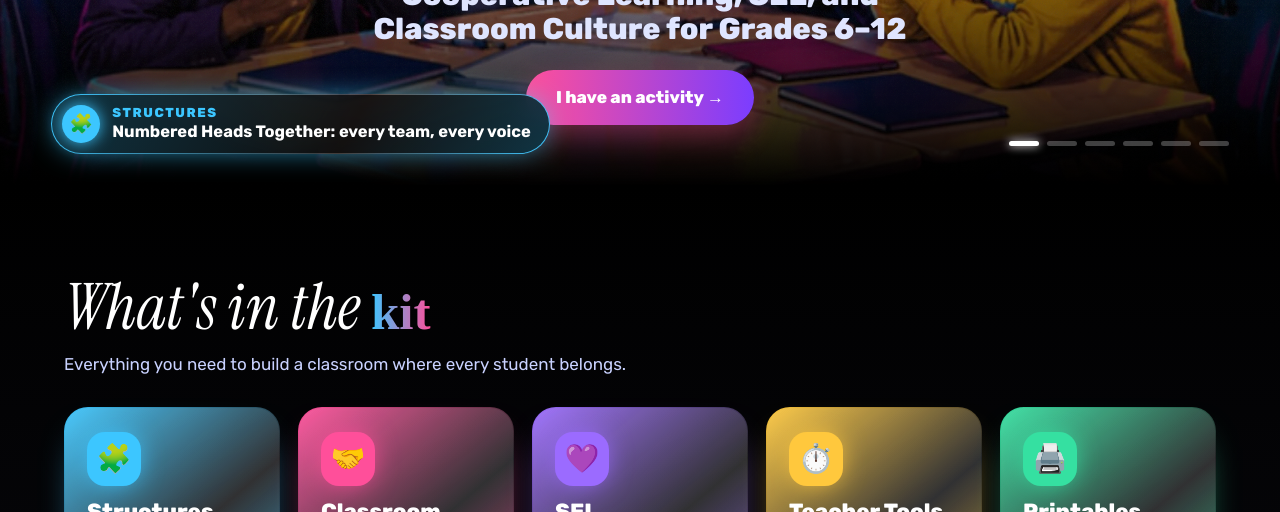
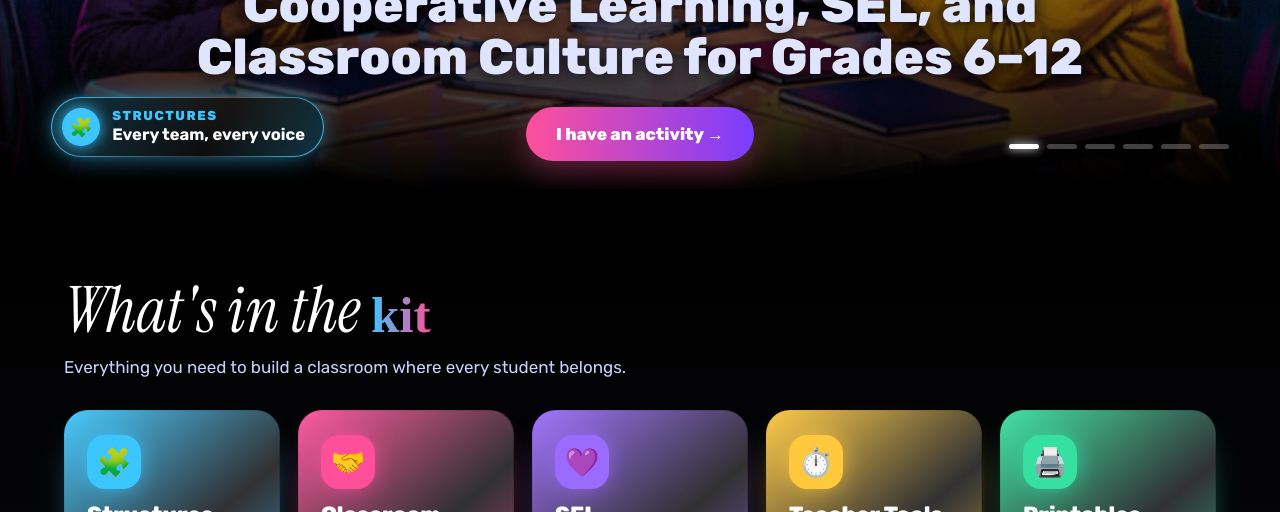
Before and after one commit to dsblocker/BuildBelong.org, a plain HTML site: page index.html in a window 1280 px wide. Shown: the part 588-1100 px from the top of the page. Drawn offline with Linux system fonts and the light colour scheme; a web font is replaced by a local one.

Commit message:
Bigger Cafeteria subheader; simpler Structures caption
Co-Authored-By: Claude Opus 5.5 <noreply@anthropic.com>
Claude-Session: https://claude.ai/code/session_01CAZ7VDXAwZW2tXkT3x9Tpf

```diff
--- a/index.html
+++ b/index.html
@@ -58,7 +58,7 @@ a{text-decoration:none}
 h1{margin:clamp(0px,1vh,10px) 0 0;line-height:.9;font-weight:400}
 h1 .s{font:italic 400 clamp(64px,9.4vw,132px)/.9 'Instrument Serif',serif;letter-spacing:-2px;color:#fff !important;text-shadow:0 0 30px #ffffff40}
 h1 .k{font:900 clamp(56px,8.4vw,118px)/.9 Unbounded,sans-serif;margin-left:.14em;background:linear-gradient(100deg,#3cc6ff,#7b3dff 45%,#ff4f9a 80%,#ffd84d);-webkit-background-clip:text;background-clip:text;color:transparent !important}
-.sub{margin:clamp(14px,2.4vh,24px) 0 0;max-width:26ch;font:800 clamp(21px,2.4vw,30px)/1.12 cafeteria,'Rubik',sans-serif;color:#dfe5ff !important;text-wrap:balance}
+.sub{margin:clamp(14px,2.4vh,24px) 0 0;max-width:none;font:800 clamp(28px,3.9vw,56px)/1.04 cafeteria,'Rubik',sans-serif;text-shadow:0 2px 18px #000;color:#dfe5ff !important;text-wrap:balance}
 .actions{display:flex;flex-wrap:wrap;gap:14px;justify-content:center;margin:clamp(18px,3vh,30px) 0 28px}
 .btn{display:inline-flex;align-items:center;min-height:50px;padding:14px 28px;border-radius:999px;font-weight:800;color:#fff !important;background:linear-gradient(90deg,var(--pink),var(--purple));box-shadow:0 10px 30px #ff4f9a55}
 .ghost{display:inline-flex;align-items:center;min-height:52px;padding:14px 30px;border-radius:999px;font-weight:800;color:#fff !important;background:linear-gradient(90deg,var(--pink),var(--purple));box-shadow:0 10px 30px #ff4f9a55}
@@ -135,12 +135,12 @@ footer{padding:26px max(5vw,16px) 34px;background:var(--night2) !important;borde
   <div class="center">
     <div class="logo"><img src="img/buildbelong-logo.webp" width="1400" height="578" alt="BuildBelong"></div>
     <h1 id="t"><span class="s">Culture</span><span class="k">KIT</span></h1>
-    <p class="sub">Cooperative Learning, SEL, and Classroom Culture for Grades 6–12</p>
+    <p class="sub">Cooperative Learning, SEL, and<br>Classroom Culture for Grades 6–12</p>
     <div class="actions">
       <a class="ghost" href="#kit">I have an activity →</a>
     </div>
   </div>
-  <a class="cap" id="cap" href="#kit" style="--c:#3cc6ff"><span class="e" aria-hidden="true">🧩</span><span><b>Structures</b><span class="t">Numbered Heads Together: every team, every voice</span></span></a>
+  <a class="cap" id="cap" href="#kit" style="--c:#3cc6ff"><span class="e" aria-hidden="true">🧩</span><span><b>Structures</b><span class="t">Every team, every voice</span></span></a>
   <div class="dots" id="dots" role="group" aria-label="Choose a scene"></div>
 </section>
 
@@ -164,7 +164,7 @@ footer{padding:26px max(5vw,16px) 34px;background:var(--night2) !important;borde
 <script>
 (function(){
   var data=[
-    ["🧩","Structures","Numbered Heads Together: every team, every voice","#3cc6ff"],
+    ["🧩","Structures","Every team, every voice","#3cc6ff"],
     ["🤝","Classroom Culture","Hallways where everyone is known by name","#ff4f9a"],
     ["💜","SEL Curriculum","Real talk. Real respect.","#9b6bff"],
     ["⏱️","Teacher Tools","Mix-Pair-Share, right on the clock","#ffc83d"],
```
